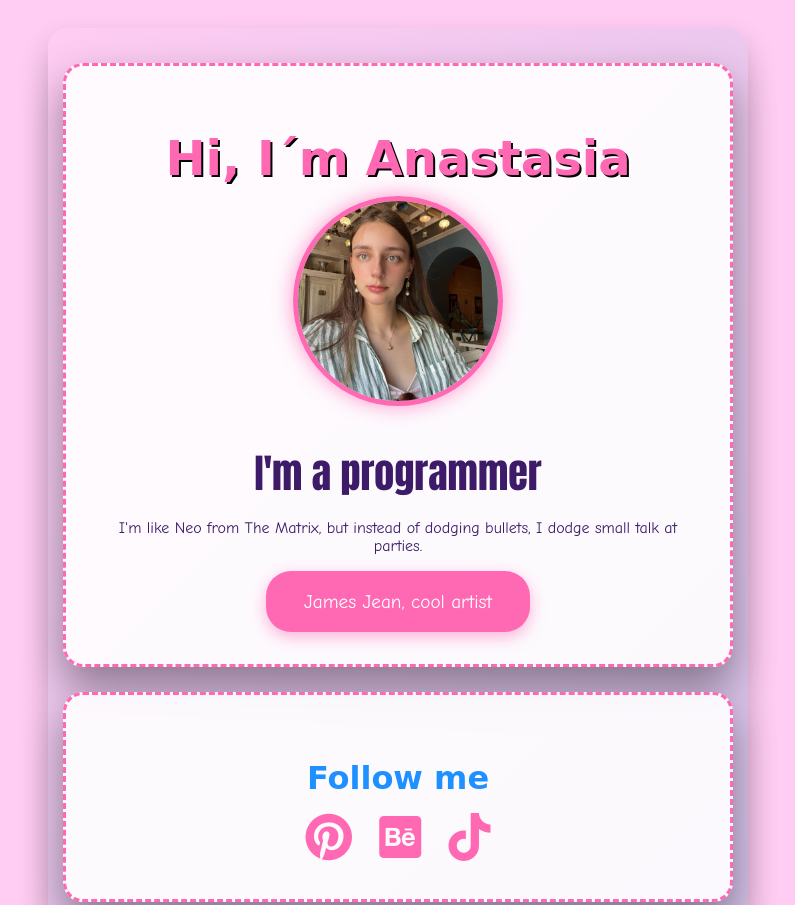
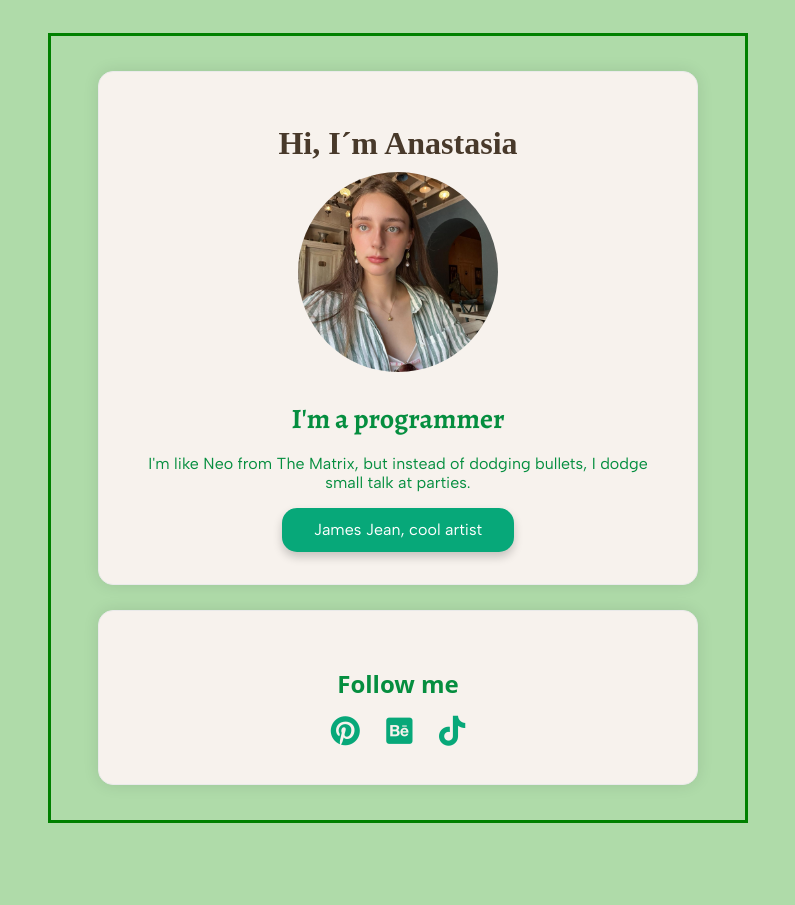
Before and after one commit to Hamster-hacker/profile, a plain HTML site: page index.html in a window 1280 px wide. Shown: the top 905 px of the page, without its empty margins (242-1037 px from the left). After the commit the page ends 856 px from the top, so only its background shows below. Drawn offline with nearby package versions, Linux system fonts and the light colour scheme; a web font is replaced by a local one.

Commit message:
make my profile prettier - prev version

```diff
--- a/style.css
+++ b/style.css
@@ -1,4 +1,4 @@
-/* body {
+body {
   font-family: "Albert Sans", sans-serif;
   line-height: normal;
   font-size: 16px;
@@ -41,7 +41,7 @@
 }
 
 /* Text Styles */
-/* h1 {
+h1 {
   font-family: "Antic Didone", serif;
   font-weight: bold;
   font-size: 2em;
@@ -63,7 +63,7 @@
 }
 
 /* Button Styling */
-/* .button {
+.button {
   background-color: #07a879;
   border-radius: 15px;
   color: white;
@@ -82,10 +82,10 @@
   font-weight: bold;
   transform: scale(1.05);
   box-shadow: 0 8px 20px rgba(0, 0, 0, 0.3);
-} */
+}
 
 /* List Styling */
-/* ul {
+ul {
   list-style: none;
   padding: 0;
   margin: 0;
@@ -108,10 +108,10 @@
 
 #list > li > a > i:hover {
   color: #20de07;
-} */
+}
 
 /* Tablet Responsive */
-/* @media (max-width: 768px) {
+@media (max-width: 768px) {
   body {
     font-size: 15px;
     padding: 20px;
@@ -131,196 +131,6 @@
   }
   h3 {
     font-size: 1.25em;
-  }
-  .button {
-    padding: 0.6em 1.5em;
-  }
-  #profile-pic {
-    width: 25vw;
-    height: 25vw;
-  }
-}
-
-/* Mobile Responsive */
-/* @media (max-width: 480px) {
-  body {
-    font-size: 14px;
-    padding: 15px;
-  }
-  .container {
-    width: 95%;
-  }
-  .white-card {
-    padding: 1em;
-    width: 98%;
-  }
-  h1 {
-    font-size: 1.5em;
-  }
-  h2 {
-    font-size: 1.25em;
-  }
-  h3 {
-    font-size: 1.125em;
-  }
-  .button {
-    padding: 0.5em 1.2em;
-    font-size: 0.9em;
-  }
-  #profile-pic {
-    width: 30vw;
-    height: 30vw;
-  }
-  #list > li > a > i {
-    font-size: 1.5em;
-  }
-}   */
-
-
-body {
-  font-family: "Comic Sans MS", cursive, sans-serif; /* Fun font choice */
-  line-height: normal;
-  font-size: 16px;
-  background-color: #ffccf3; /* Bright background color */
-  color: #3d1b68; /* Darker color for text contrast */
-  text-align: center;
-  padding: 20px;
-  box-sizing: border-box;
-}
-
-#profile-pic {
-  width: 20vw;
-  height: 20vw;
-  max-width: 200px;
-  max-height: 200px;
-  object-fit: cover;
-  border-radius: 50%;
-  border: 5px solid #ff69b4; /* Bright border */
-  box-shadow: 0 0 20px rgba(255, 105, 180, 0.7); /* Neon shadow effect */
-  transition: transform 0.3s ease;
-}
-
-#profile-pic:hover {
-  transform: scale(1.1); /* Scale effect on hover */
-}
-
-.container {
-  width: 85%;
-  max-width: 700px;
-  margin: auto;
-  padding: 10px;
-  box-sizing: border-box;
-  background: linear-gradient(135deg, #ffccf3, #d4c2e8); /* Funky gradient */
-  border-radius: 20px; /* Rounded corners */
-  box-shadow: 0 15px 30px rgba(0, 0, 0, 0.2); /* Soft shadow for depth */
-}
-
-.white-card {
-  background-color: rgba(255, 255, 255, 0.9); /* Slightly transparent white */
-  padding: 2em;
-  width: 90%;
-  max-width: 600px;
-  margin: 25px auto;
-  border-radius: 20px;
-  border: 3px dashed #ff69b4; /* Dashed border for funkiness */
-  box-shadow: 0 20px 40px rgba(0, 0, 0, 0.4);
-  position: relative;
-}
-
-/* Fun text styles */
-h1 {
-  font-family: "Press Start 2P", cursive; /* Retro arcade style */
-  font-size: 3em; /* Bigger size for impact */
-  margin-bottom: 10px;
-  color: #ff69b4; /* Bright pink color */
-  text-shadow: 2px 2px #000; /* Black shadow for contrast */
-}
-
-h2 {
-  font-family: "Impact", sans-serif; /* Bold style */
-  font-size: 2.5em; /* Large size */
-  margin-bottom: 10px;
-  color: #3d1b68; /* Darker color for contrast */
-}
-
-h3 {
-  font-family: "Bangers", cursive; /* Fun comic style */
-  font-size: 2em; /* Larger size for impact */
-  margin-bottom: 10px;
-  font-weight: 600;
-  color: #1e90ff; /* Bright blue for contrast */
-}
-
-/* Button Styling */
-.button {
-  background-color: #ff69b4; /* Bright pink */
-  border-radius: 25px;
-  color: white;
-  padding: 1em 2em;
-  text-align: center;
-  text-decoration: none;
-  display: inline-block;
-  font-size: 1.2em;
-  transition: all 0.3s ease;
-  box-shadow: 0 5px 15px rgba(255, 105, 180, 0.5);
-}
-
-.button:hover {
-  background-color: white;
-  color: #ff69b4;
-  font-weight: bold;
-  transform: scale(1.1);
-  box-shadow: 0 8px 25px rgba(0, 0, 0, 0.5);
-}
-
-/* List Styling */
-ul {
-  list-style: none;
-  padding: 0;
-  margin: 0;
-}
-
-.list-inline > li {
-  display: inline-block;
-  padding: 0px 5px;
-  margin: 6px;
-}
-
-li a {
-  color: #ff69b4; /* Bright link color */
-  transition: 0.3s ease;
-  font-size: 1.5em; /* Larger size for visibility */
-}
-
-#list > li > a > i {
-  font-size: 2em; /* Increase icon size */
-}
-
-#list > li > a > i:hover {
-  color: #20de07; /* Change color on hover */
-}
-
-/* Tablet Responsive */
-@media (max-width: 768px) {
-  body {
-    font-size: 15px;
-    padding: 20px;
-  }
-  .container {
-    width: 90%;
-  }
-  .white-card {
-    padding: 1.5em;
-    width: 95%;
-  }
-  h1 {
-    font-size: 2.5em;
-  }
-  h2 {
-    font-size: 2em;
-  }
-  h3 {
-    font-size: 1.75em;
   }
   .button {
     padding: 0.6em 1.5em;
@@ -361,4 +171,7 @@
     width: 30vw;
     height: 30vw;
   }
+  #list > li > a > i {
+    font-size: 1.5em;
+  }
 }
```
